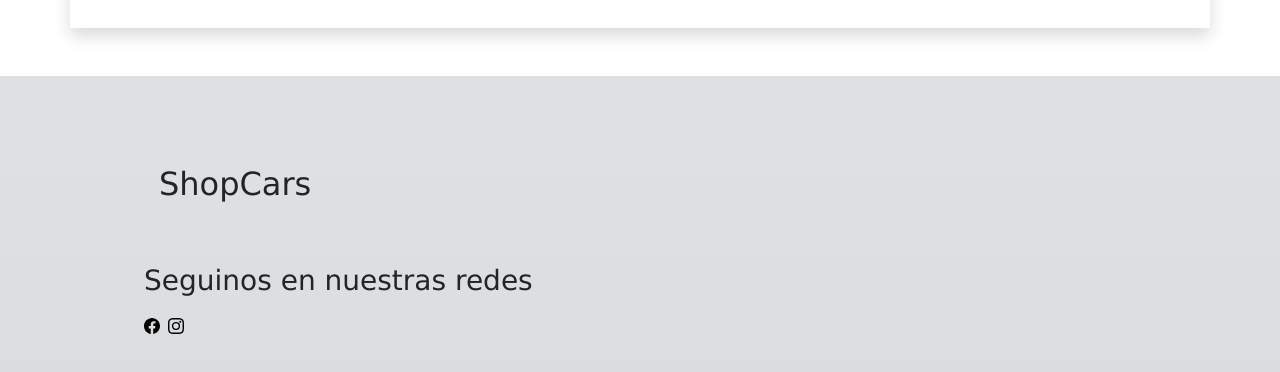
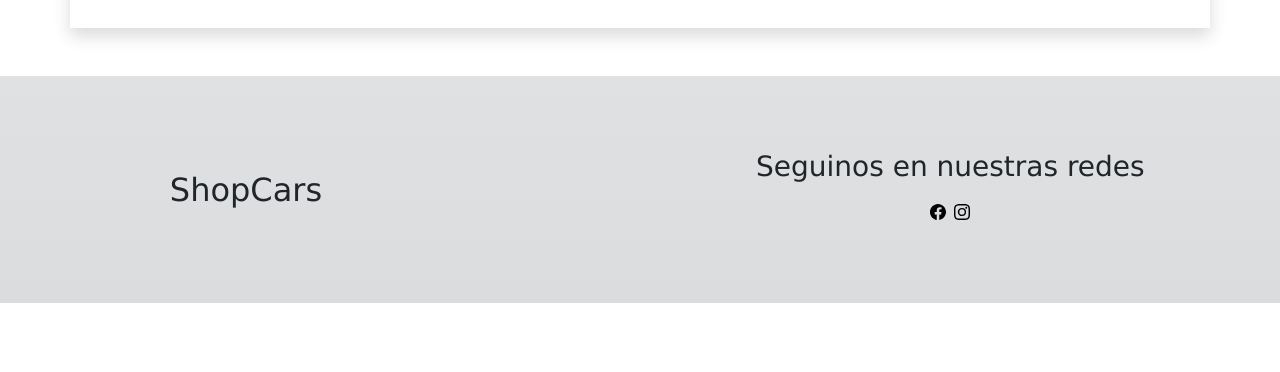
Before and after one commit to Virf91/ShopCars, a plain HTML site: page pages/registro.html in a window 1280 px wide. Shown: the part 746-1118 px from the top of the page. After the commit the page ends 1049 px from the top, so only its background shows below. Drawn offline with nearby package versions, Linux system fonts and the light colour scheme.

Commit message:
mejoras en el footer

```diff
--- a/css/style.css
+++ b/css/style.css
@@ -44,6 +44,7 @@ width: 100vh;
 
 }
 
+
 /*--------------Comprar----------*/
 h2 {
     padding: 5px;
@@ -83,6 +84,7 @@ border-radius: 10%;
     border-radius:solid 2px;
     border-style: outset;
     border-color: #dddfe1;
+
 }
 
 /*-------------------Resgistro------------*/
--- a/pages/registro.html
+++ b/pages/registro.html
@@ -87,13 +87,14 @@
     <footer class="bg-secondary bg-gradient bg-opacity-25">
 
         <div class="container">
-            <div>
+            <div class="row justify-content-lg-between align-items-lg-center">
 
-                <div class="d-flex-column align-items-center p-4">
+
+                <div class="d-flex flex-column align-items-center p-4 col-lg-3">
                     <h2>ShopCars</h2>
                 </div>
 
-                <div class="d-flex-column align-items-center p-4">
+                <div class="d-flex flex-column align-items-center p-4 col-lg-5">
                     <h3>Seguinos en nuestras redes</h3>
                     <div>
                         <img src="../img/facebook.svg" alt="">
@@ -101,32 +102,14 @@
                     </div>
                 </div>
 
+            </div>
 
-            </div>
         </div>
-        </div>
+
 
     </footer>
 
-    <!-- <footer id="footer">
-        <div>
-            <h4>Seguinos en</h4>
-            <ul>
-                <li>Facebook (Logo)</li>
-                <li>Instagram (Logo)</li>
-            </ul>
-        </div>
-        <div>
-            <h4>Disponible en Tiendas</h4>
-            <ul>
-                <li>Apple (logo)</li>
-                <li>PlayStore (logo)</li>
-            </ul>
-        </div>
-        <div>Ayuda</div>
 
-
-    </footer> -->
 
 
 
```
Also changed, not shown: index.html (+4 -20 lines), pages/comprar.html (+4 -4 lines), pages/contacto.html (+4 -4 lines), pages/vender.html (+5 -4 lines).
